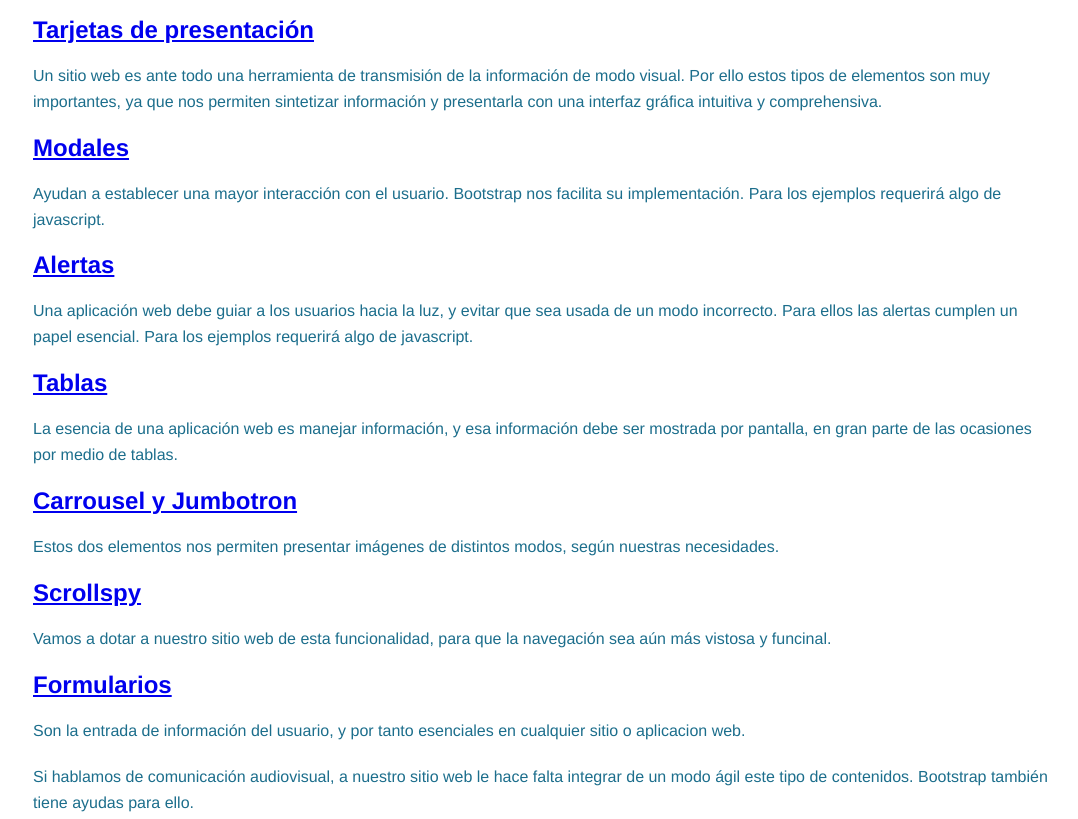
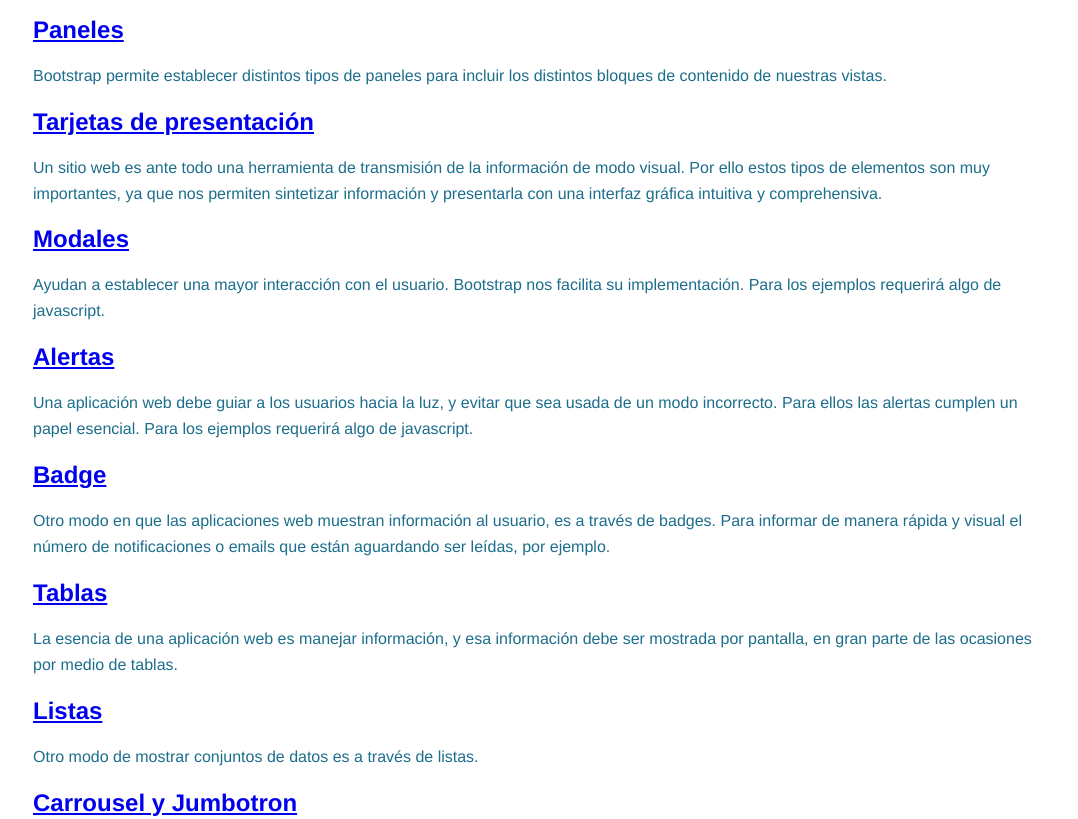
Before and after one commit to antoniocanteroestech/proyecto-bootstrap, a plain HTML site: page indice.html in a window 1280 px wide. Shown: the part 839-1658 px from the top of the page, without its empty margins (94-1172 px from the left). Drawn offline with nearby package versions, Linux system fonts and the light colour scheme.

Commit message:
added new features

```diff
--- a/indice.html
+++ b/indice.html
@@ -76,6 +76,12 @@
                         </p>
                     </section>
                     <section>
+                        <h2><a href="panels.html">Paneles</a></h2>
+                        <p>
+                            Bootstrap permite establecer distintos tipos de paneles para incluir los distintos bloques de contenido de nuestras vistas.
+                        </p>
+                    </section>
+                    <section>
                         <h2><a href="cards.html">Tarjetas de presentación</a></h2>
                         <p>
                             Un sitio web es ante todo una herramienta de transmisión de la información de modo visual. Por ello estos tipos de elementos son muy importantes, ya que nos permiten sintetizar información y presentarla con una interfaz gráfica intuitiva y comprehensiva.
@@ -95,9 +101,21 @@
                         </p>
                     </section>
                     <section>
+                        <h2><a href="badges.html">Badge</a></h2>
+                        <p>
+                            Otro modo en que las aplicaciones web muestran información al usuario, es a través de badges. Para informar de manera rápida y visual el número de notificaciones o emails que están aguardando ser leídas, por ejemplo.
+                        </p>
+                    </section>
+                    <section>
                         <h2><a href="tablas.html">Tablas</a></h2>
                         <p>
                             La esencia de una aplicación web es manejar información, y esa información debe ser mostrada por pantalla, en gran parte de las ocasiones por medio de tablas.
+                        </p>
+                    </section>
+                    <section>
+                        <h2><a href="lists.html">Listas</a></h2>
+                        <p>
+                            Otro modo de mostrar conjuntos de datos es a través de listas.
                         </p>
                     </section>
                     <section>
```
